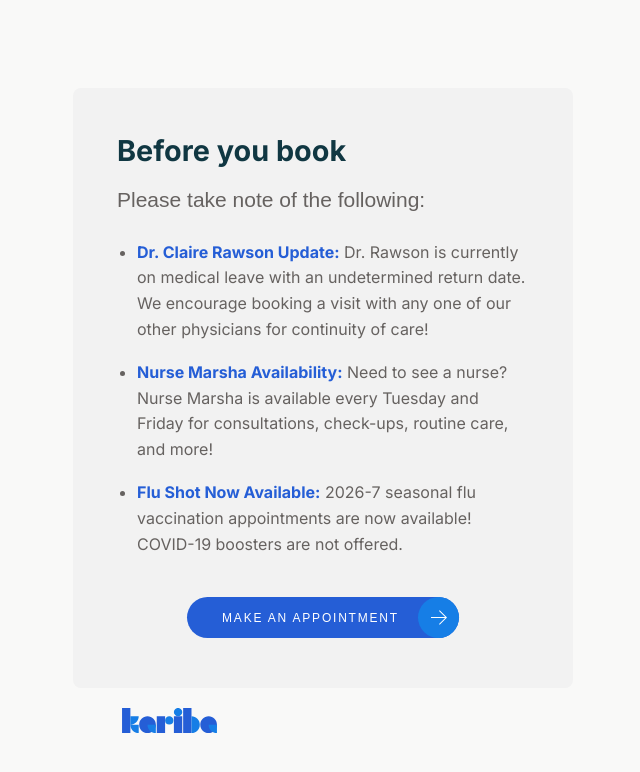
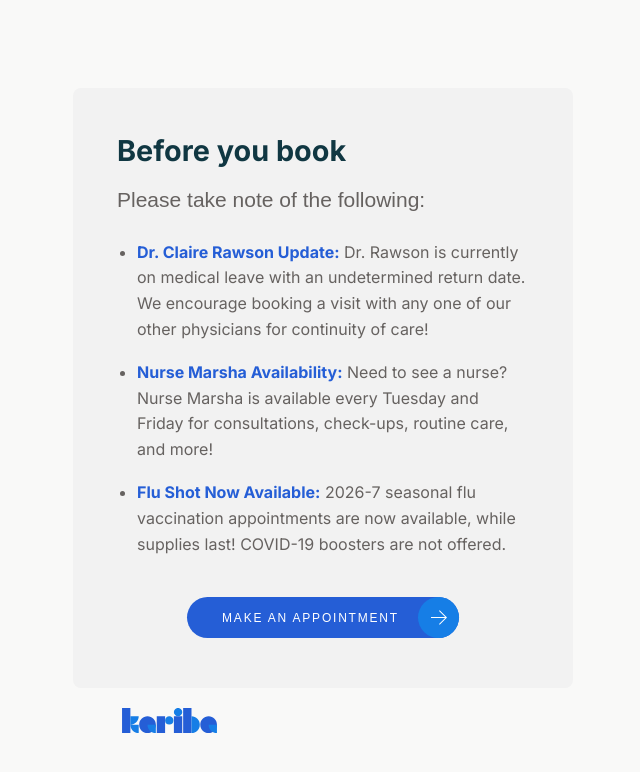
Before and after one commit to karibahealth/kariba, a website: page before_booking.html in a window 1280 px wide. Shown: the whole page, without its empty margins (317-957 px from the left). Drawn offline with Linux system fonts and the light colour scheme.

Commit message:
Update before_booking.html
Edit made to statement

```diff
--- a/before_booking.html
+++ b/before_booking.html
@@ -170,7 +170,7 @@
         {
           title: "Flu Shot Now Available",
           text:
-            "2026-7 seasonal flu vaccination appointments are now available! COVID-19 boosters are not offered."
+            "2026-7 seasonal flu vaccination appointments are now available, while supplies last! COVID-19 boosters are not offered."
         },
 
       ];
```
